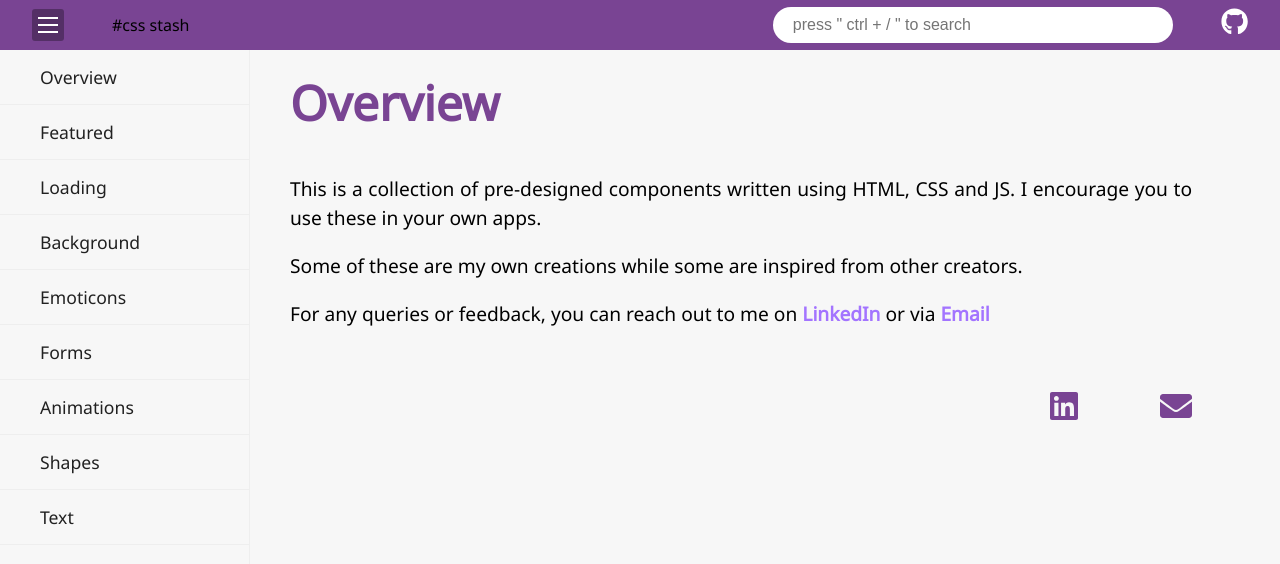
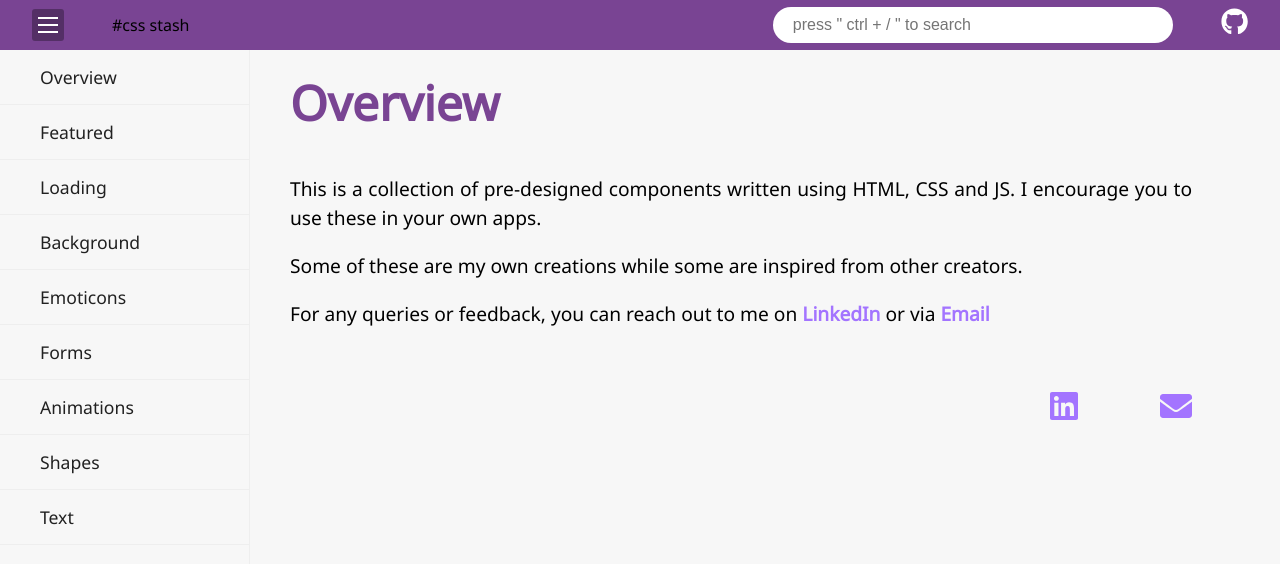
Before and after one commit to Milind452/css-stash, a React (Create React App) app: page / in a window 1280 px wide. Shown: the top 564 px of the page. Built offline with nearby package versions, Linux system fonts and the light colour scheme.

Commit message:
update style for social links

```diff
--- a/src/pages/Overview/Overview.css
+++ b/src/pages/Overview/Overview.css
@@ -32,5 +32,11 @@
 }
 
 .socials > a {
+    transition: all 0.3s ease;
+    color: #a374ff;
+}
+
+.socials > a:hover {
     color: #794493;
+    transform: scale(1.2);
 }
```
